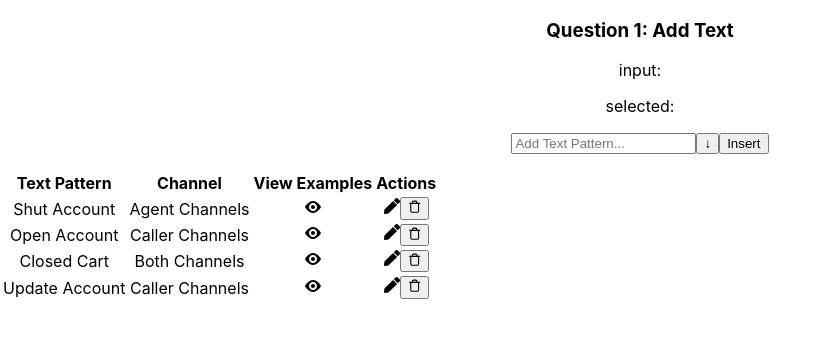
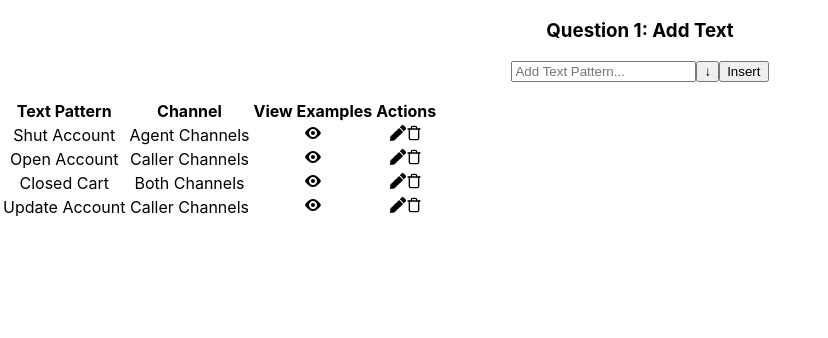
Before and after one commit to hanhngooo/assessment-app, a React (Create React App) app: page / in a window 1280 px wide. Shown: the top 338 px of the page, without its empty margins (0-828 px from the left). Built offline with nearby package versions, Linux system fonts and the light colour scheme.

Commit message:
create edit function/action per row, set new state,

```diff
--- a/src/components/AddText.js
+++ b/src/components/AddText.js
@@ -3,7 +3,7 @@ import { useSelector, useDispatch } from "react-redux";
 import { useCombobox, useMultipleSelection } from "downshift";
 import Table from "./Table";
 
-import { addPatterns, deletePattern } from "../store/data/actions";
+import { addPatterns, deletePattern, editPattern } from "../store/data/actions";
 import { selectPatterns } from "../store/data/selectors";
 
 export default function AddText() {
@@ -91,11 +91,24 @@ export default function AddText() {
   const handleDeleteItem = (item) => {
     dispatch(deletePattern(item));
   };
+  // set state for editIndex
+  const [editIndex, setEditIndex] = useState(-1);
+  const [selectedChannel, setSelectedChannel] = useState("");
+  const handleEdit = (index) => {
+    setEditIndex(index);
+  };
+
+  const handleStopEdit = (index) => {
+    setEditIndex(-1);
+    //save edit
+    dispatch(editPattern(selectedChannel, index));
+  };
+  const handleChange = (e, index) => {
+    const { value } = e.target;
+    setSelectedChannel(value);
+  };
   return (
     <div>
-      <p>input: {inputValue}</p>
-      <p>selected: {selectedItems}</p>
-
       <div {...getComboboxProps()}>
         <input
           {...getInputProps(getDropdownProps(), {
@@ -119,7 +132,7 @@ export default function AddText() {
           getFilteredItems(items).map((item, index) => (
             <li
               style={
-                highlightedIndex === index ? { backgroundColor: "#bde4ff" } : {}
+                highlightedIndex === index ? { backgroundColor: "#5bc0de" } : {}
               }
               key={`${item}${index}`}
               {...getItemProps({
@@ -138,7 +151,15 @@ export default function AddText() {
             </li>
           ))}
       </ul>
-      <Table patterns={patterns} handleDeleteItem={handleDeleteItem} />
+      <Table
+        patterns={patterns}
+        handleDeleteItem={handleDeleteItem}
+        handleEdit={handleEdit}
+        editIndex={editIndex}
+        handleStopEdit={handleStopEdit}
+        handleChange={handleChange}
+        selectedChannel={selectedChannel}
+      />
     </div>
   );
 }
--- a/src/components/Table.js
+++ b/src/components/Table.js
@@ -1,9 +1,58 @@
-import React from "react";
+import React, { useState } from "react";
 import { GoEye } from "react-icons/go";
 import { FaPen } from "react-icons/fa";
-import { FiTrash } from "react-icons/fi";
+import { FiTrash, FiCheck } from "react-icons/fi";
 
-export default function Table({ patterns, handleDeleteItem }) {
+const row = (
+  pattern,
+  index,
+  handleDeleteItem,
+  handleEdit,
+  editIndex,
+  handleStopEdit,
+  handleChange,
+  selectedChannel
+) => {
+  const currentEditRow = editIndex === index;
+  return (
+    <tr key={index}>
+      <td>{pattern.textPattern}</td>
+      <td>
+        {currentEditRow ? (
+          <select value={selectedChannel} onChange={handleChange}>
+            <option value="Agent Channels">Agent Channels</option>
+            <option value="Caller Channels">Caller Channels</option>
+            <option value="Both Channels">Both Channels</option>
+          </select>
+        ) : (
+          pattern.channel
+        )}
+      </td>
+      <td>
+        <GoEye />
+      </td>
+      <td>
+        {currentEditRow ? (
+          <FiCheck onClick={() => handleStopEdit(index)} />
+        ) : (
+          <FaPen onClick={() => handleEdit(index)} />
+        )}
+
+        <FiTrash onClick={() => handleDeleteItem(pattern.id)} />
+      </td>
+    </tr>
+  );
+};
+
+export default function Table({
+  patterns,
+  handleDeleteItem,
+  handleEdit,
+  editIndex,
+  handleStopEdit,
+  handleChange,
+  selectedChannel,
+}) {
   return (
     <div>
       <table className="table">
@@ -17,21 +66,18 @@ export default function Table({ patterns, handleDeleteItem }) {
         </thead>
         <tbody>
           {patterns &&
-            patterns.map((pattern, index) => (
-              <tr key={index}>
-                <td>{pattern.textPattern}</td>
-                <td>{pattern.channel}</td>
-                <td>
-                  <GoEye />
-                </td>
-                <td>
-                  <FaPen />
-                  <button onClick={() => handleDeleteItem(pattern)}>
-                    <FiTrash />
-                  </button>
-                </td>
-              </tr>
-            ))}
+            patterns.map((pattern, index) =>
+              row(
+                pattern,
+                index,
+                handleDeleteItem,
+                handleEdit,
+                editIndex,
+                handleStopEdit,
+                handleChange,
+                selectedChannel
+              )
+            )}
         </tbody>
       </table>
     </div>
--- a/src/store/data/actions.js
+++ b/src/store/data/actions.js
@@ -13,13 +13,26 @@ export const addPatterns = (patterns) => {
 
 // delete pattern action
 export const DELETE_PATTERN_SUCCESS = "DELETE_PATTERN_SUCCESS";
-const deletePatternSuccess = (pattern) => ({
+const deletePatternSuccess = (id) => ({
   type: DELETE_PATTERN_SUCCESS,
-  payload: pattern,
+  payload: id,
 });
 
-export const deletePattern = (pattern) => {
+export const deletePattern = (id) => {
   return (dispatch) => {
-    dispatch(deletePatternSuccess(pattern));
+    dispatch(deletePatternSuccess(id));
   };
 };
+
+// edit channel per row
+export const EDIT_CHANNEL_SUCCESS = "EDIT_CHANNEL_SUCCESS";
+const editPatternSuccess = (data) => ({
+  type: EDIT_CHANNEL_SUCCESS,
+  payload: data,
+});
+
+export const editPattern = (channelValue, index) => {
+  return (dispatch) => {
+    dispatch(editPatternSuccess({ channelValue: channelValue, index: index }));
+  };
+};
--- a/src/store/data/reducer.js
+++ b/src/store/data/reducer.js
@@ -1,4 +1,8 @@
-import { ADD_PATTERNS_SUCCESS, DELETE_PATTERN_SUCCESS } from "./actions";
+import {
+  ADD_PATTERNS_SUCCESS,
+  DELETE_PATTERN_SUCCESS,
+  EDIT_CHANNEL_SUCCESS,
+} from "./actions";
 
 const initialState = {
   patterns: [
@@ -28,19 +32,30 @@ const initialState = {
 export default (state = initialState, action) => {
   switch (action.type) {
     case ADD_PATTERNS_SUCCESS:
-      const updatedPatterns = state.patterns.concat(action.payload);
+      const addedPatterns = state.patterns.concat(action.payload);
       return {
         ...state,
-        patterns: updatedPatterns,
+        patterns: addedPatterns,
       };
     case DELETE_PATTERN_SUCCESS:
       const newPatterns = state.patterns.filter(
-        (pattern) => pattern.id !== action.payload.id
+        (pattern) => pattern.id !== action.payload
       );
       return {
         ...state,
         patterns: newPatterns,
       };
+    case EDIT_CHANNEL_SUCCESS:
+      const editedPatterns = state.patterns.map((pattern, i) =>
+        i === action.payload.index
+          ? { ...pattern, channel: action.payload.channelValue }
+          : pattern
+      );
+      return {
+        ...state,
+        patterns: editedPatterns,
+      };
+
     default:
       return state;
   }
```
